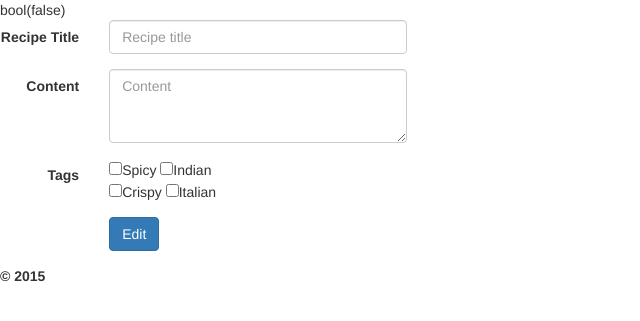
After one commit to MiloMM/Freshcipe, a CodeIgniter app: template application/views/pages/editrecipe.php in a window 1280 px wide. The commit adds this page. Shown: the top 321 px of the page, without its empty margins (0-640 px from the left). Run offline with CodeIgniter, Linux system fonts and the light colour scheme; the template is opened without the code that fills it, so the values that code supplies are empty.

Commit message:
Edit recipe and add tags to recipe

```diff
--- a/application/config/routes.php
+++ b/application/config/routes.php
@@ -46,7 +46,8 @@ $route['logout'] = 'login_controller/logout';
 $route['register'] = 'login_controller/register';
 
 $route['createrecipe'] = 'recipe_controller/createrecipe';
-
+$route['editrecipe'] = "recipe_controller/editrecipe";
+$route['editrecipe/(:num)'] = "recipe_controller/editrecipe/$1";
 
 
 
--- /dev/null
+++ b/application/views/pages/editrecipe.php
@@ -0,0 +1,40 @@
+<?php
+include"application/views/templates/header.php";
+
+var_dump(strstr($recipe[0]['tags'],"spicy"));
+?>
+
+<br />
+<form action="" method="POST" class="form-horizontal">
+    <div class="form-group">
+        <label for="inputPostTitle" class="control-label col-md-1">Recipe Title</label>
+        <div class="col-xs-3">
+            <input type="text" class="form-control" value="<?php echo $recipe['0']['title'] ?>" name="posttitle" id="inputPostTitle" placeholder="Recipe title">
+        </div>
+    </div>
+    <div class="form-group">
+        <label for="inputPostContent" class="control-label col-xs-1">Content</label>
+        <div class="col-xs-3">
+            <textarea rows="3" type="text" class="form-control" value="<?php echo $recipe['0']['content'] ?>" name="postcontent" id="inputPostContent" placeholder="Content"><?php echo $recipe['0']['content'] ?></textarea>
+        </div>
+    </div>
+    <div class="form-group">
+        <label for="inputPostContent" class="control-label col-xs-1">Tags</label>
+        <div class="col-xs-3">
+            <input type="checkbox" name="postTags[]" id="inputPostTags" value="spicy" <?php echo((strstr($recipe[0]['tags'],"spicy") != FALSE)?"checked=checked":"") ?>>Spicy
+            <input type="checkbox" name="postTags[]" id="inputPostTags" value="indian" <?php echo((strstr($recipe[0]['tags'],"indian") != FALSE)?"checked=checked":"") ?>>Indian <br>
+            <input type="checkbox" name="postTags[]" id="inputPostTags" value="crispy" <?php echo((strstr($recipe[0]['tags'],"crispy") != FALSE)?"checked=checked":"") ?>>Crispy
+            <input type="checkbox" name="postTags[]" id="inputPostTags" value="italian" <?php echo((strstr($recipe[0]['tags'],"italian") != FALSE)?"checked=checked":"") ?>>Italian <br>
+        </div>
+    </div>
+	<!---  COMMENTAAR -->
+    <div class="form-group">
+        <div class="col-xs-offset-1 col-xs-10">
+            <button name="createpost" type="submit" class="btn btn-primary">Edit</button>
+        </div>
+    </div>
+</form>
+
+<?php
+	include"application/views/templates/footer.php";
+?>
--- a/application/views/pages/home.php
+++ b/application/views/pages/home.php
@@ -14,5 +14,5 @@ if (!empty($this->session->userdata('username'))) {
 
 
 <?php } else { ?>
-<a href="login">Login</a><p>or</p><a href="register">Register</a>
+<a href="/school/project/login">Login</a><p>or</p><a href="register">Register</a>
 <?php } ?>
```
Also changed, not shown: application/controllers/login_controller.php (+2 -5 lines), application/controllers/recipe_controller.php (+15 -4 lines), application/models/recipe_model.php (+22 -1 lines), application/views/pages/createrecipe.php (+9 -0 lines), .htaccess.
